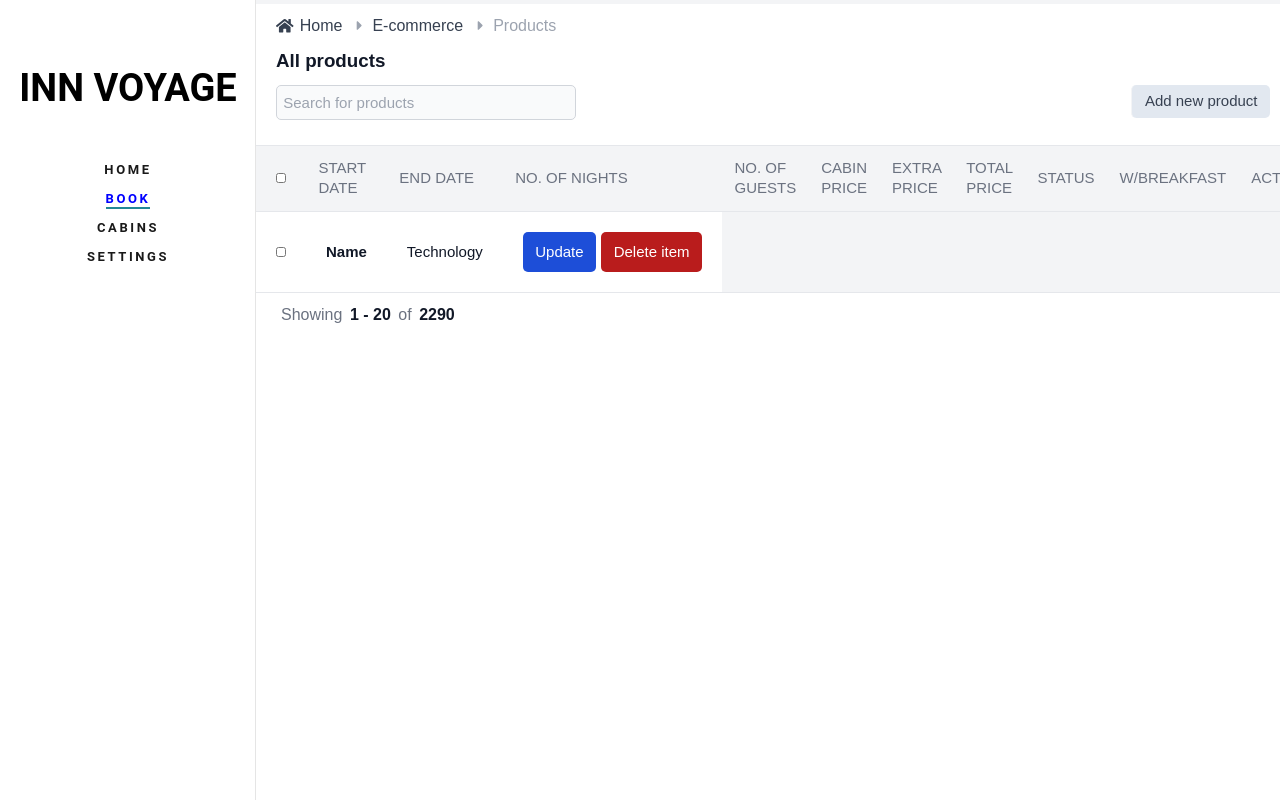
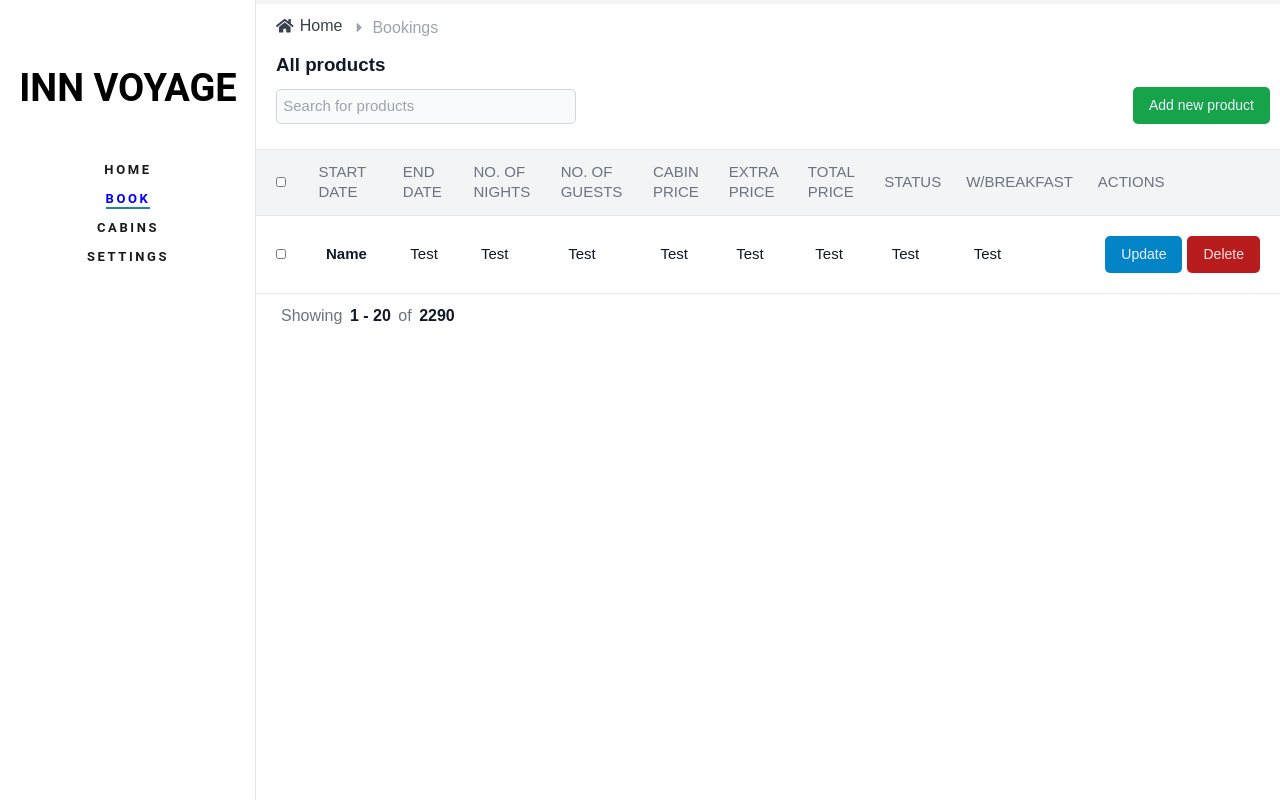
Before and after one commit to miggy-pg/inn-voyage, a React (Vite) app: page /book in a window 1280 px wide. Built offline with nearby package versions, Linux system fonts and the light colour scheme.

Commit message:
[UPDATE] wip refactor

```diff
--- a/src/components/Button.jsx
+++ b/src/components/Button.jsx
@@ -27,6 +27,15 @@ const variations = {
 
     &:hover {
       background-color: var(--color-green-700);
+    }
+  `,
+
+  primaryBlue: css`
+    color: var(--color-brand-50);
+    background-color: var(--color-blue-600);
+
+    &:hover {
+      background-color: var(--color-blue-700);
     }
   `,
 
--- a/src/components/Row.1.jsx
+++ b/src/components/Row.1.jsx
@@ -1,7 +1,16 @@
-export function Row() {
-  return (
-    <td className="md:text-md whitespace-nowrap p-8 text-base font-medium text-gray-900 dark:text-white sm:text-sm lg:text-2xl">
-      Technology
-    </td>
-  );
+export function Row({ children, type }) {
+  const rowType = {
+    checkbox: "w-4 p-8",
+    actionButton: "space-x-2 whitespace-nowrap p-8",
+    column:
+      "md:text-md whitespace-nowrap p-8 text-base font-medium text-gray-900 dark:text-white sm:text-sm lg:text-2xl",
+  };
+
+  if (type === "name")
+    return (
+      <td className="whitespace-nowrap p-8 text-sm font-normal text-gray-500 dark:text-gray-400">
+        <div className="flex items-center">{children}</div>
+      </td>
+    );
+  return <td className={rowType[type]}>{children}</td>;
 }
--- a/src/components/TableBody.jsx
+++ b/src/components/TableBody.jsx
@@ -1,40 +1,46 @@
+import Button from "./Button";
 import { Row } from "./Row.1";
 
 export function TableBody({ setExpandedUpdate, setExpandDelete }) {
   return (
     <tr className="hover:bg-gray-100 dark:hover:bg-gray-700">
-      <td className="w-4 p-8">
-        <div className="flex items-center">
-          <input
-            type="checkbox"
-            className="focus:ring-3 focus:ring-primary-300 dark:focus:ring-primary-600 h-4 w-4 rounded border-gray-300 bg-gray-50 dark:border-gray-600 dark:bg-gray-700 dark:ring-offset-gray-800"
-          />
-          <label className="sr-only">checkbox</label>
-        </div>
-      </td>
-      <td className="whitespace-nowrap p-8 text-sm font-normal text-gray-500 dark:text-gray-400">
+      <Row type="checkbox">
+        <input
+          type="checkbox"
+          className="focus:ring-3 focus:ring-primary-300 dark:focus:ring-primary-600 h-4 w-4 rounded border-gray-300 bg-gray-50 dark:border-gray-600 dark:bg-gray-700 dark:ring-offset-gray-800"
+        />
+        <label className="sr-only">checkbox</label>
+      </Row>
+      <Row type="name">
         <div className="md:text-md text-lg font-semibold text-gray-900 dark:text-white sm:text-sm lg:text-2xl">
           Name
         </div>
-      </td>
-      <Row></Row>
+      </Row>
+      <Row type="column">Test</Row>
+      <Row type="column">Test</Row>
+      <Row type="column">Test</Row>
+      <Row type="column">Test</Row>
+      <Row type="column">Test</Row>
+      <Row type="column">Test</Row>
+      <Row type="column">Test</Row>
+      <Row type="column">Test</Row>
 
-      <td className="space-x-2 whitespace-nowrap p-8">
-        <button
-          type="button"
+      <Row type="actionButton">
+        <Button
+          $variations="primaryBlue"
+          $size="medium"
           onClick={() => setExpandedUpdate((curr) => !curr)}
-          className="md:text-md hover:bg-primary-800 focus:ring-primary-300 dark:bg-primary-600 dark:hover:bg-primary-700 dark:focus:ring-primary-800 inline-flex items-center rounded-lg bg-blue-700 px-5 py-4 text-center text-sm font-medium text-white focus:ring-4 sm:text-sm lg:text-2xl"
         >
           Update
-        </button>
-        <button
-          type="button"
-          className="md:text-md inline-flex items-center rounded-lg bg-red-700 px-5 py-4 text-center text-sm font-medium text-white hover:bg-red-800 focus:ring-4 focus:ring-red-300 dark:focus:ring-red-900 sm:text-sm lg:text-2xl"
+        </Button>
+        <Button
+          $variations="danger"
+          $size="medium"
           onClick={() => setExpandDelete((curr) => !curr)}
         >
-          Delete item
-        </button>
-      </td>
+          Delete
+        </Button>
+      </Row>
     </tr>
   );
 }
--- a/src/components/book/NavBar.jsx
+++ b/src/components/book/NavBar.jsx
@@ -1,4 +1,6 @@
 import { FaHome, FaCaretRight } from "react-icons/fa";
+import Button from "../Button";
+import { Link } from "react-router-dom";
 
 export function NavBar(props) {
   return (
@@ -7,29 +9,19 @@ export function NavBar(props) {
         <div className="mb-4">
           <nav className="mb-5 ml-4 flex" aria-label="Breadcrumb">
             <ol className="text-md inline-flex items-center space-x-1 font-medium md:space-x-2 lg:space-x-4">
+              <Link to="/">
                 <li className="inline-flex items-center">
                   <span className="hover:text-primary-600 inline-flex items-center align-middle text-gray-700 dark:text-gray-300 dark:hover:text-white">
                     <FaHome className="mr-2.5 h-7 w-7" />
                     Home
                   </span>
                 </li>
+              </Link>
               <li>
                 <div className="flex items-center">
                   <FaCaretRight className="h-6 w-6 text-gray-400" />
-                  <span className="hover:text-primary-600 ml-1 text-gray-700 dark:text-gray-300 dark:hover:text-white md:ml-2">
-                    E-commerce
-                  </span>
-                </div>
-              </li>
-              <li>
-                <div className="flex items-center">
-                  <FaCaretRight className="h-6 w-6 text-gray-400" />
-
-                  <span
-                    className="ml-1 text-gray-400 dark:text-gray-500 md:ml-2"
-                    aria-current="page"
-                  >
-                    Products
+                  <span className="ml-1 text-gray-400 dark:text-gray-500 md:ml-2">
+                    Bookings
                   </span>
                 </div>
               </li>
@@ -41,28 +33,34 @@ export function NavBar(props) {
         </div>
         <div className="mb-5 block items-center justify-between dark:divide-gray-700 sm:flex md:divide-x md:divide-gray-100">
           <div className="mb-4 flex items-center sm:mb-0">
-            <form className="sm:pr-3" action="#" method="GET">
-              <label htmlFor="products-search" className="sr-only">
+            <form className="sm:pr-3">
+              <label htmlFor="book-search" className="sr-only">
                 Search
               </label>
               <div className="relative mt-1 w-48 sm:w-64 xl:w-[30rem]">
                 <input
                   type="text"
-                  name="email"
-                  id="products-search"
+                  name="book-search"
                   className="focus:ring-primary-500 focus:border-primary-500 dark:focus:ring-primary-500 dark:focus:border-primary-500 ml-4 block w-full rounded-lg border border-gray-300 bg-gray-50 p-2.5 text-gray-900 dark:border-gray-600 dark:bg-gray-700 dark:text-white dark:placeholder-gray-400 sm:text-sm lg:text-2xl"
                   placeholder="Search for products"
                 />
               </div>
             </form>
           </div>
-          <button
+
+          <Button
+            onClick={() => props.setExpandCreate((curr) => !curr)}
+            $size="medium"
+            $variations="primary"
+          >
+            Add new product
+          </Button>
+          {/* <button
             className="text-red hover:bg-primary-800 focus:ring-primary-300 dark:bg-primary-600 dark:hover:bg-primary-700 dark:focus:ring-primary-800 rounded-lg bg-slate-200 px-5 py-2.5 font-medium focus:outline-none focus:ring-4 sm:text-sm lg:text-2xl"
             type="button"
-            onClick={() => props.setExpandCreate((curr) => !curr)}
           >
             Add new product
-          </button>
+          </button> */}
         </div>
       </div>
     </div>
```
Lines whose indentation alone changed are shown as unchanged.
